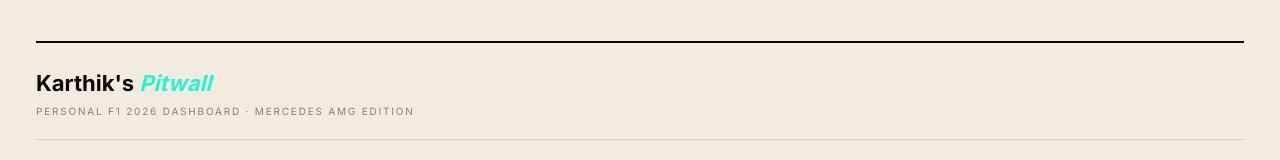
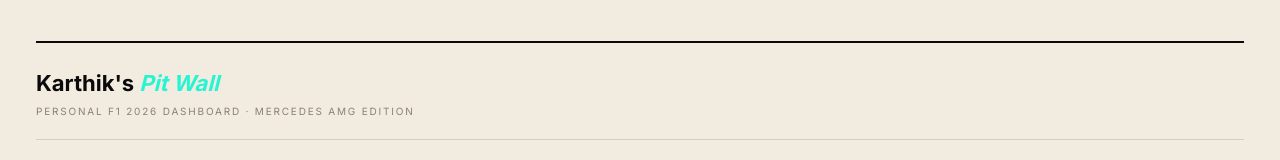
Before and after one commit to Karthik99880/Karthik-s-Pit-Wall, a React (Vite) app: page / in a window 1280 px wide. Shown: the part 1268-1428 px from the top of the page. Built offline with nearby package versions, Linux system fonts and the light colour scheme; no server answers; a web font is replaced by a local one.

Commit message:
style: format title to Karthik's Pit Wall

```diff
--- a/index.html
+++ b/index.html
@@ -3,7 +3,7 @@
   <head>
     <meta charset="UTF-8" />
     <meta name="viewport" content="width=device-width, initial-scale=1.0, maximum-scale=1" />
-    <title>Karthik's Pitwall · Your Personal F1 2026 Dashboard</title>
+    <title>Karthik's Pit Wall · Your Personal F1 2026 Dashboard</title>
 
     <!-- SEO + ATTRIBUTION PACKAGE -->
     <meta name="description" content="A broadcaster-quality personal F1 2026 dashboard — live countdown to the next Grand Prix, real-time standings, season calendar, and paddock intel. Karthik's personal Mercedes AMG edition." />
--- a/src/components/Footer.tsx
+++ b/src/components/Footer.tsx
@@ -8,7 +8,7 @@ export default function Footer() {
         <div style={{ display: 'flex', justifyContent: 'space-between', alignItems: 'center', flexWrap: 'wrap', gap: 16 }}>
           <div>
             <div style={{ fontFamily: 'var(--font-serif)', fontSize: 22, fontWeight: 700, color: 'var(--ink)' }}>
-              Karthik's <em style={{ fontStyle: 'italic', color: 'var(--mercedes)' }}>Pitwall</em>
+              Karthik's <em style={{ fontStyle: 'italic', color: 'var(--mercedes)' }}>Pit Wall</em>
             </div>
             <div style={{ fontFamily: 'var(--font-mono)', fontSize: 10, letterSpacing: '0.18em', textTransform: 'uppercase', color: 'var(--ink-3)', marginTop: 4 }}>
               Personal F1 {year} Dashboard · Mercedes AMG Edition
```
